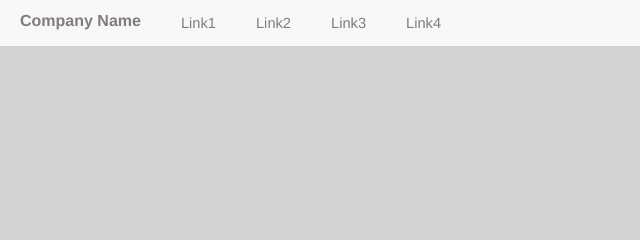
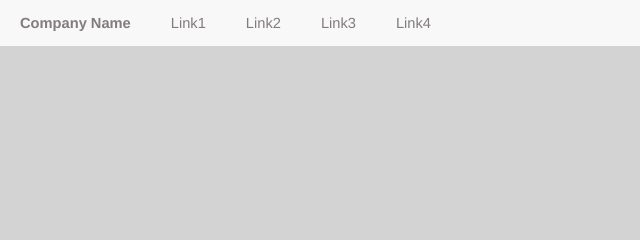
Before and after one commit to kocmoc1985/suw16B, a website: page www/templates/menues/navbarSub/menu.html in a window 1280 px wide. Shown: the top 240 px of the page, 0-640 px from the left. Drawn offline with nearby package versions, Linux system fonts and the light colour scheme.

Commit message:
V1.21 - DELL

```diff
--- /dev/null
+++ b/www/myjs/smoothScroll.js
@@ -0,0 +1,5 @@
+/*
+ * To change this license header, choose License Headers in Project Properties.
+ * To change this template file, choose Tools | Templates
+ * and open the template in the editor.
+ */
--- a/www/templates/menues/navbarCommon/menu.css
+++ b/www/templates/menues/navbarCommon/menu.css
@@ -40,18 +40,17 @@ body{
     list-style: none;
     margin: 0;
     padding: 0;
-    font-size: 11pt;
+
 }
 
-ul.removeSpaceLi{
-    display: flex;
-}
 
 .menu-container > ul > li{
     display: inline-block;
+    font-size: 0;
 }
 
 .menu-container ul li a{
+    font-size: 11pt;
     padding: 15px 20px;
     display: block;
     background-color: #f8f8f8;
--- a/www/templates/menues/navbarSub/menu.css
+++ b/www/templates/menues/navbarSub/menu.css
@@ -40,18 +40,16 @@ body{
     list-style: none;
     margin: 0;
     padding: 0;
-    font-size: 11pt;
-}
 
-ul.removeSpaceLi{
-    display: flex;
 }
 
 .menu-container > ul > li{
     display: inline-block;
+    font-size: 0;
 }
 
 .menu-container ul li a{
+    font-size: 11pt;
     padding: 15px 20px;
     display: block;
     background-color: #f8f8f8;
--- a/www/templates/menues/navbarSub/menu.html
+++ b/www/templates/menues/navbarSub/menu.html
@@ -41,7 +41,7 @@ and open the template in the editor.
                 }
             </script>
 
-            <ul class="removeSpaceLi">
+            <ul>
                 <li>
                     <a href="#" class="menu-title">Company Name</a>
                 </li>
```
Also changed, not shown: www/templates/menues/navbarCommon/menu.html (+1 -1 lines), www/workshops/bootstrap/workshopv39/workshopv39v2.html (+16 -0 lines), 1 other file.
